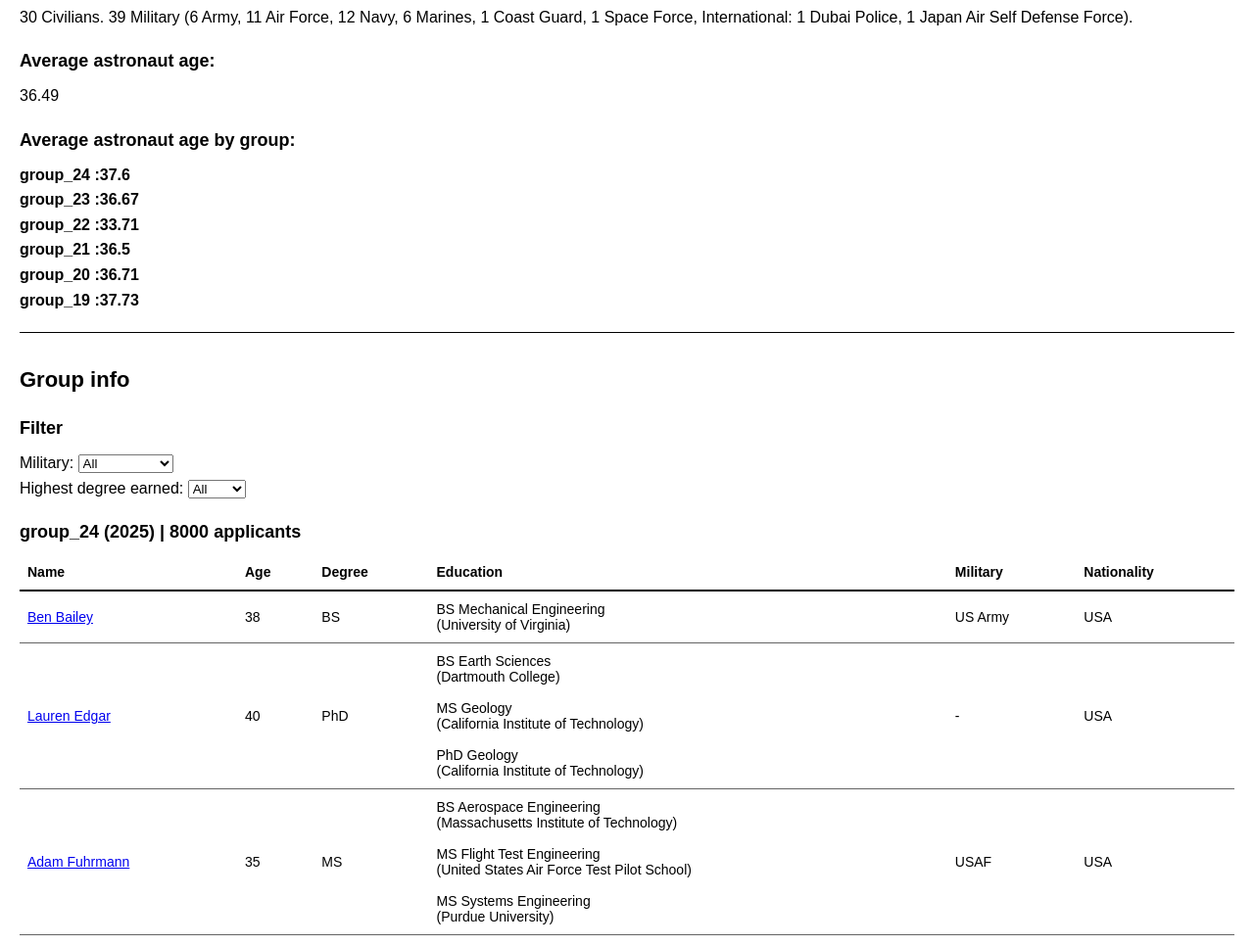
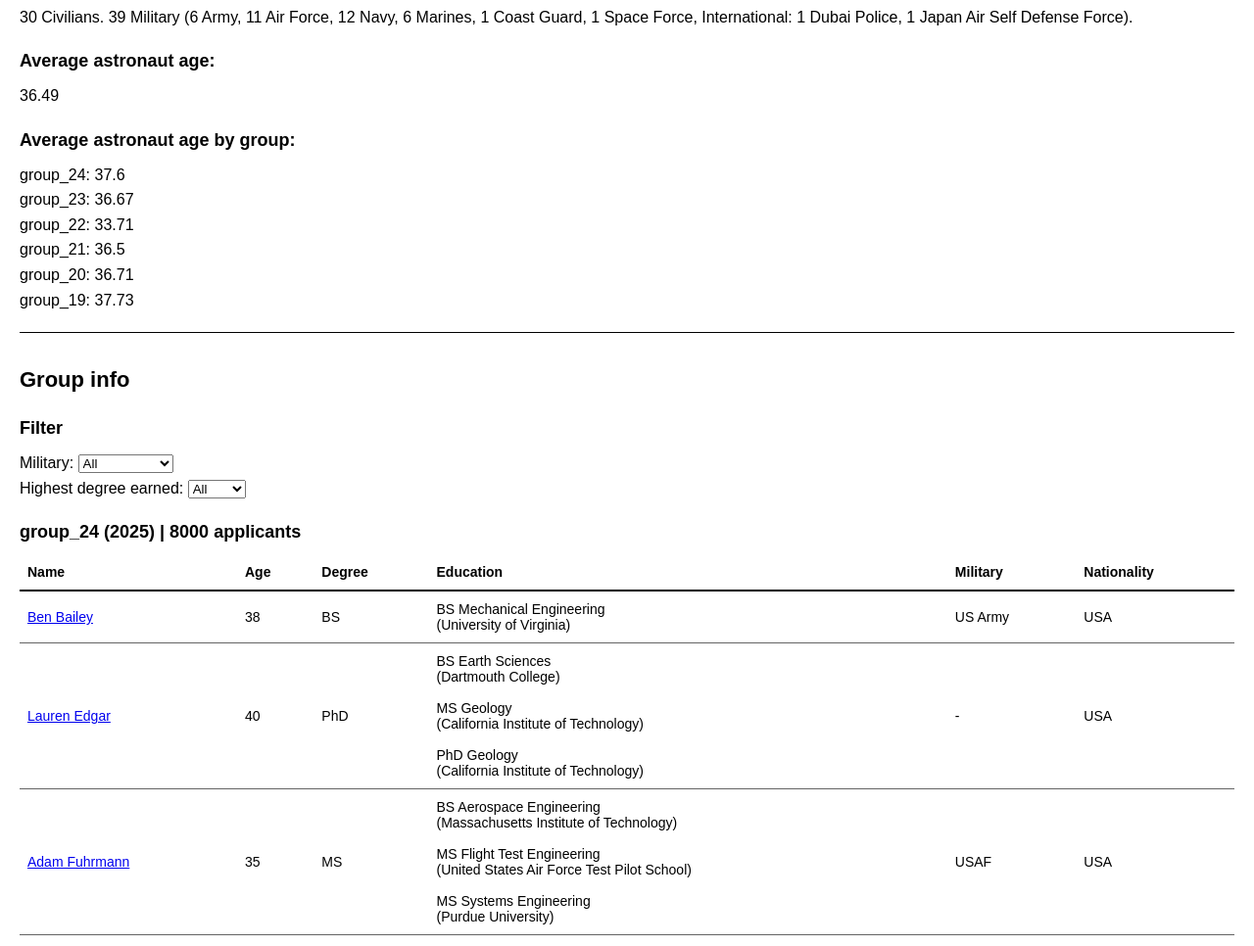
Before and after one commit to mrvivacious/astronaut-anatomy, a plain HTML site: page index.html in a window 1280 px wide. Shown: the part 844-1810 px from the top of the page at 98% size. Drawn offline with Linux system fonts and the light colour scheme.

Commit message:
fix ui formatting

```diff
--- a/index.html
+++ b/index.html
@@ -23,7 +23,7 @@
   <p id="military_counts"></p>
   <h3>Average astronaut age:</h3>
   <p id="age_all_groups">-1</p>
-  <h3>Average astronaut age by group:</p>
+  <h3>Average astronaut age by group:</h3>
   <p id="age_by_group">-1</p>
 
   <hr>
--- a/loader.js
+++ b/loader.js
@@ -30,7 +30,7 @@ ageAveragesByGroupElement.innerText = prettyPrintGroupAverages(ageAveragesByGrou
 
 function prettyPrintGroupAverages(ageAveragesByGroup) {
   let output = JSON.stringify(ageAveragesByGroup);
-  output = output.replaceAll(',', '\n').replaceAll('"', ' ');
+  output = output.replaceAll(',', '\n').replaceAll('"', ' ').replaceAll(' :', ': ');
   output = output.replace('{', '').replace('}', '');
 
   return output;
```
